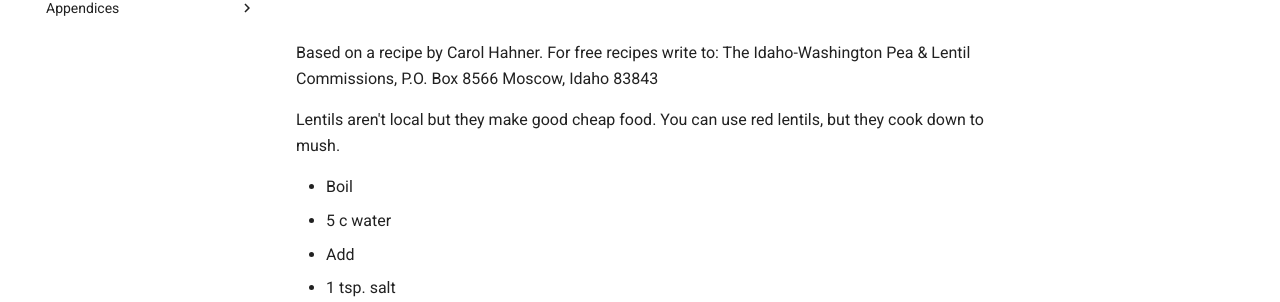
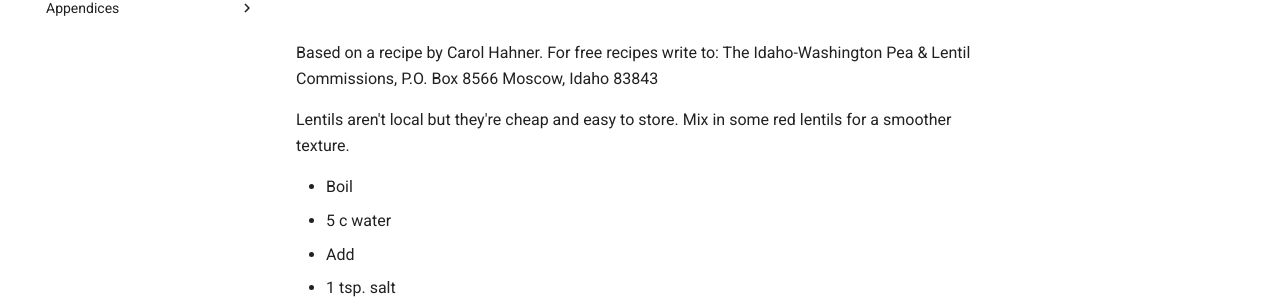
Before and after one commit to HBurgiel/Turnip-Report, an MkDocs documentation site: the page built from manuscript/Other soups.md, in a window 1280 px wide and 900 px high, scrolled down 647 px. Shown: the part 262-564 px from the top of the window. Built offline with MkDocs 1.6.1 and Material for MkDocs 9.7.7, drawn with Linux system fonts in a browser that asks for light colours; comment, search, counter and statistics services are not loaded.

Commit message:
Update Other soups.md

```diff
--- a/manuscript/Other soups.md
+++ b/manuscript/Other soups.md
@@ -24,7 +24,7 @@ Makes lots of servings. Ingredients are generally diced.
 # Lentil Chili
 Based on a recipe by Carol Hahner. For free recipes write to:  The Idaho-Washington Pea & Lentil Commissions, P.O. Box 8566 Moscow, Idaho 83843
 
-Lentils aren't local but they make good cheap food. You can use red lentils, but they cook down to mush.
+Lentils aren't local but they're cheap and easy to store. Mix in some red lentils for a smoother texture.
 
 - Boil
   - 5 c water
```
